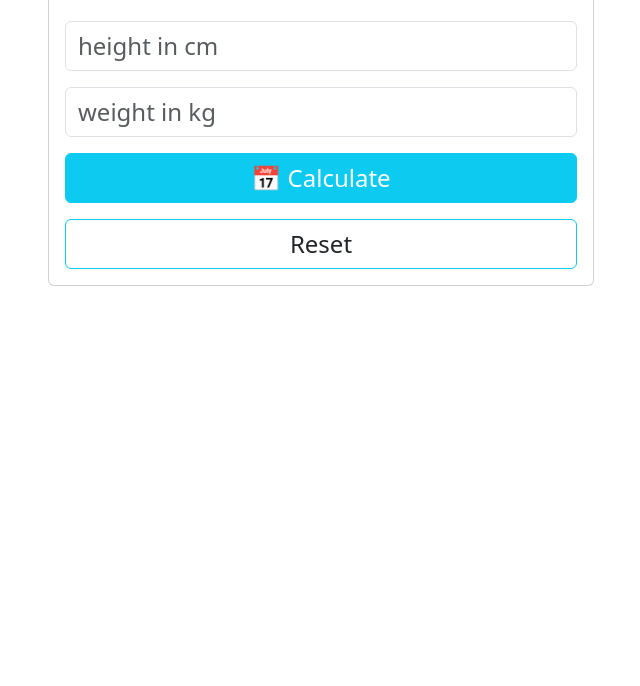
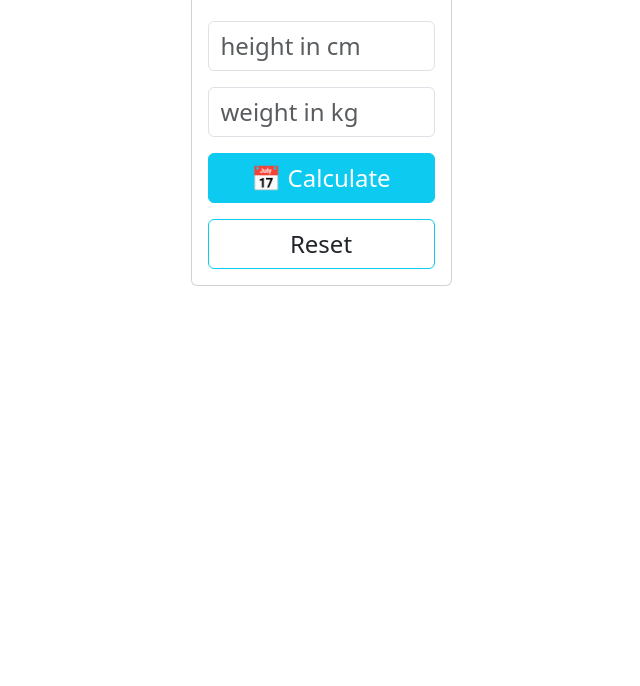
Before and after one commit to gukumar677/bmi_calculator, a plain HTML site: page index.html in a window 1280 px wide. Shown: the part 114-800 px from the top of the page, without its empty margins (319-959 px from the left). Drawn offline with nearby package versions, Linux system fonts and the light colour scheme.

Commit message:
second commit

```diff
--- a/index.html
+++ b/index.html
@@ -15,7 +15,7 @@
   <body>
     <div class="container mt-5">
       <div class="row justify-content-center align-items-center">
-        <div class="col-xs-2 col-sm-6 col-md-8 col-lg-6">
+        <div class="col-12 col-sm-6 col-md-4 col-lg-3">
             <div class="card rounded-top-3">
                 <h4 class="text-center border-bottom bg-success rounded-top-3 py-3">BMI Calculator</h4>
                 <div class="card-body">
```
